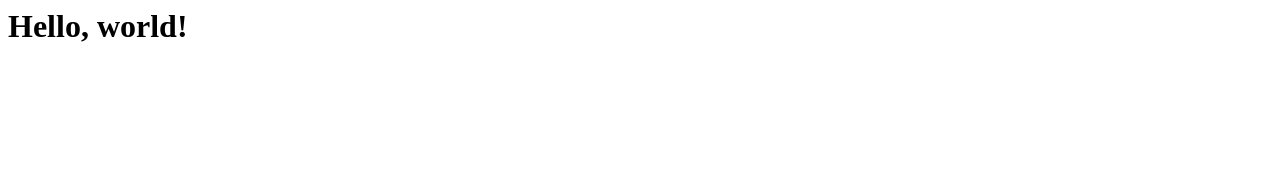
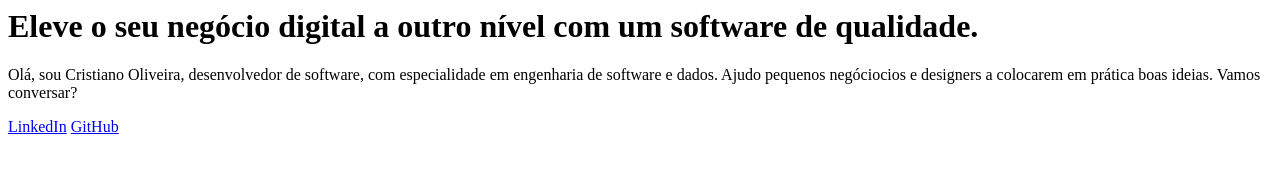
Before and after one commit to cristianololiveira/portfolio, a plain HTML site: page index.html in a window 1280 px wide. Drawn offline with Linux system fonts and the light colour scheme.

Commit message:
:art: add semantics tags on the  main page

```diff
--- a/index.html
+++ b/index.html
@@ -1,11 +1,18 @@
-<html lang="en">
+<html lang="pt">
 <head>
     <meta charset="UTF-8">
     <meta name="viewport" content="width=device-width, initial-scale=1.0">
     <title>Portfolio</title>
 </head>
 <body>
-    <h1>Hello, world!</h1>
-
+    <header></header>
+    <main>
+        <h1>Eleve o seu negócio digital a outro nível <strong>com um software de qualidade.</strong></h1>
+        <p>Olá, sou Cristiano Oliveira, desenvolvedor de software, com especialidade em engenharia de software e dados.
+            Ajudo pequenos negóciocios e designers a colocarem em prática boas ideias. Vamos conversar?</p>
+        <a href="https://www.linkedin.com/in/cristianooliveiral/">LinkedIn</a>
+        <a href="https://github.com/cristianololiveira">GitHub</a>
+    </main>
+    <footer></footer>
 </body>
 </html>
```
